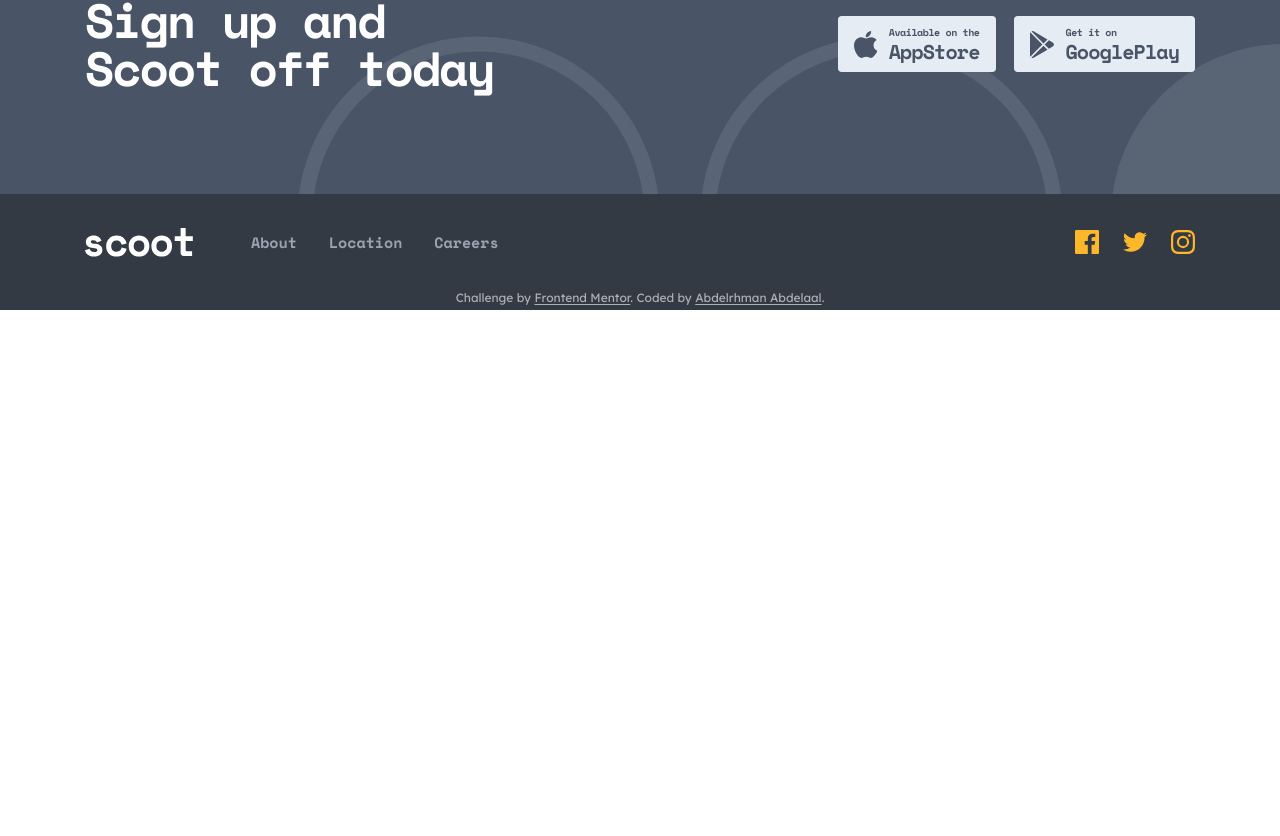
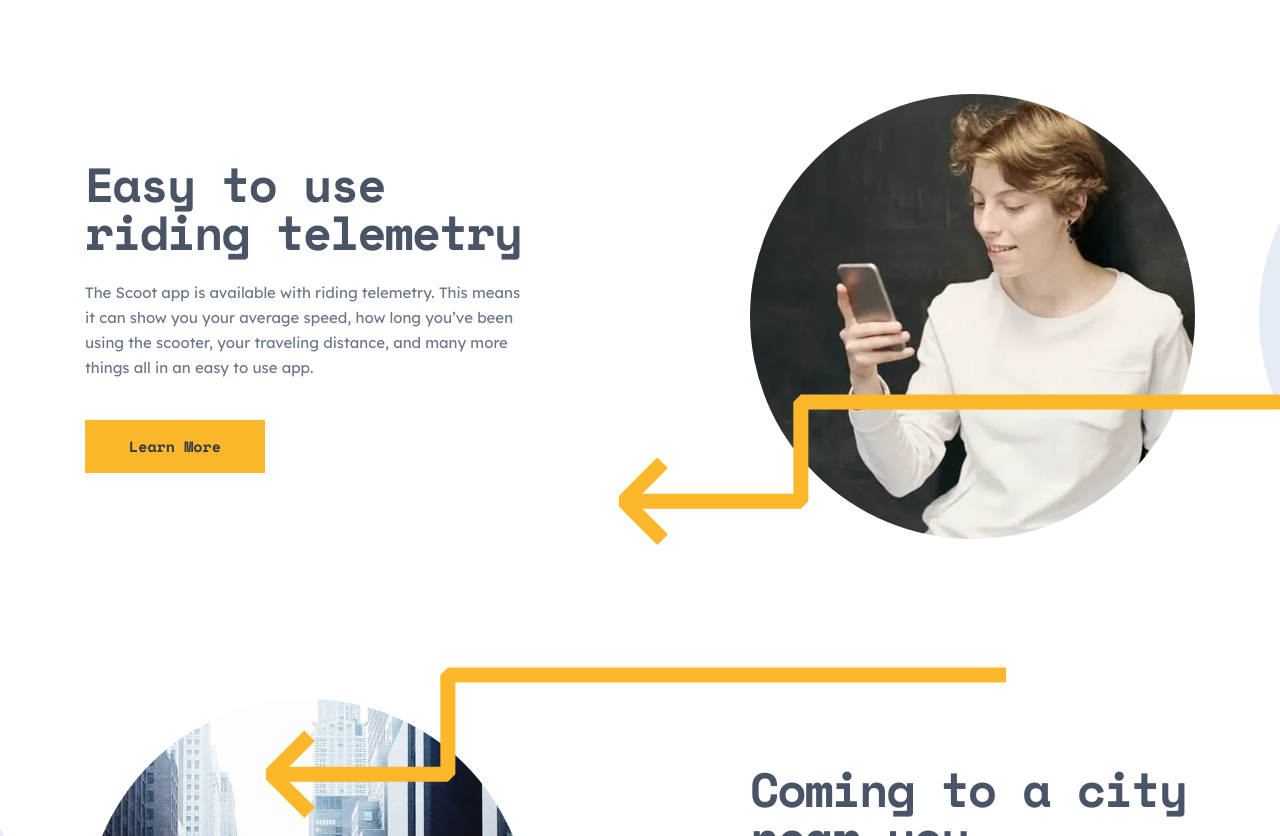
Before and after one commit to MrBlackvanta/scoot-multi-page-website, a Next.js app: page / in a window 1280 px wide. Shown: the part 1304-2140 px from the top of the page. Before the commit the page ends 1614 px from the top, so only its background shows below. Built offline with nearby package versions, Linux system fonts and the light colour scheme.

Commit message:
feat: add Features component and integrate it into Home page

```diff
--- a/src/app/page.tsx
+++ b/src/app/page.tsx
@@ -1,11 +1,12 @@
 import { DownloadCta } from "@/components/layout";
-import { Hero, HowItWorks } from "@/views/home";
+import { Features, Hero, HowItWorks } from "@/views/home";
 
 export default function Home() {
   return (
     <main className="flex-1">
       <Hero />
       <HowItWorks />
+      <Features />
       <DownloadCta />
     </main>
   );
--- /dev/null
+++ b/src/views/home/features.tsx
@@ -0,0 +1,85 @@
+import nearYou from "@/assets/images/home/near-you.webp";
+import payments from "@/assets/images/home/payments.webp";
+import telemetry from "@/assets/images/home/telemetry.webp";
+import { Button } from "@/components";
+import { LeftDownwardArrow } from "@/components/patterns";
+import { cn } from "@/lib";
+
+const sides = {
+  right: { column: "lg:order-last", backdrop: "left-full ms-16" },
+  left: { column: "", backdrop: "right-full me-16" },
+};
+
+const panels = [
+  {
+    image: telemetry,
+    title: "Easy to use riding telemetry",
+    body: "The Scoot app is available with riding telemetry. This means it can show you your average speed, how long you’ve been using the scooter, your traveling distance, and many more things all in an easy to use app.",
+    imageOn: "right",
+    arrow: "top-41 -left-2 md:top-75 md:-left-33",
+  },
+  {
+    image: nearYou,
+    title: "Coming to a city near you",
+    body: "Scoot is available in 4 major cities so far. We’re expanding rapidly, so be sure to let us know if you want to see us in your hometown. We’re aiming to let our scooters loose on 23 cities over the coming year.",
+    imageOn: "left",
+    arrow: "-top-2 left-56 md:-top-8 md:left-45",
+  },
+  {
+    image: payments,
+    title: "Zero hassle payments",
+    body: "Our payment is as easy as one two three. We accept most credit cards and debit cards. You can also link your PayPal account inside the app. Need to pay later? No worries! You can defer payment for up to a month.",
+    imageOn: "right",
+    arrow: "top-0 left-31 md:top-19 md:left-62",
+  },
+] as const;
+
+export default function Features() {
+  return (
+    <section className="relative isolate overflow-clip pt-30 pb-30 md:pt-36 md:pb-26 lg:py-50">
+      <div className="v-page flex flex-col gap-30 md:gap-32 lg:gap-40">
+        {panels.map(({ image, title, body, imageOn, arrow }) => (
+          <div
+            key={title}
+            className="flex flex-col gap-14 lg:grid lg:grid-cols-2 lg:items-center lg:gap-55"
+          >
+            <div
+              className={cn(
+                "relative mx-auto w-full max-w-111 lg:max-w-none",
+                sides[imageOn].column,
+              )}
+            >
+              <img
+                src={image.src}
+                width={image.width}
+                height={image.height}
+                alt=""
+                loading="lazy"
+                className="w-full rounded-full"
+              />
+              <span
+                aria-hidden="true"
+                className={cn(
+                  "absolute top-0 -z-10 hidden size-full rounded-full bg-light-grey md:block",
+                  sides[imageOn].backdrop,
+                )}
+              />
+              <LeftDownwardArrow
+                className={cn("absolute text-yellow", arrow)}
+              />
+            </div>
+            <div className="text-center lg:text-left">
+              <h2 className="mx-auto mb-8 max-w-114 font-display text-section-sm font-bold text-navy md:mb-10 md:text-section lg:mx-0 lg:mb-6 lg:max-w-none">
+                {title}
+              </h2>
+              <p className="mx-auto mb-8 max-w-xl md:mb-10 lg:mx-0 lg:max-w-none">
+                {body}
+              </p>
+              <Button>Learn More</Button>
+            </div>
+          </div>
+        ))}
+      </div>
+    </section>
+  );
+}
--- a/src/views/home/index.ts
+++ b/src/views/home/index.ts
@@ -1,2 +1,3 @@
+export { default as Features } from "./features";
 export { default as Hero } from "./hero";
 export { default as HowItWorks } from "./how-it-works";
```
